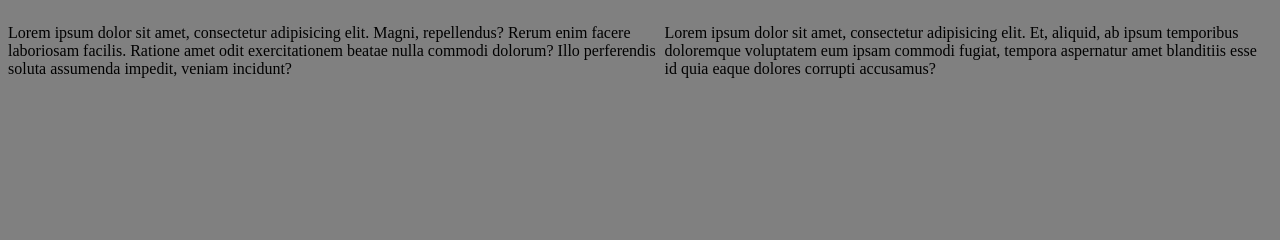
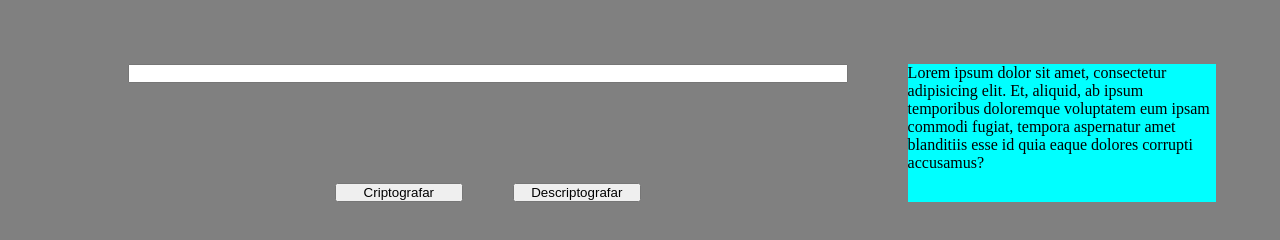
Before and after one commit to Wendel-Costa/decodificador, a plain HTML site: page index.html in a window 1280 px wide. Drawn offline with Linux system fonts and the light colour scheme.

Commit message:
adicionando estruturas do site

```diff
--- a/index.html
+++ b/index.html
@@ -11,15 +11,18 @@
     <header></header>
 
     <main class="principal">
-        <section class="principal__escrevertexto">
-            <p>Lorem ipsum dolor sit amet, consectetur adipisicing elit. Magni, repellendus? Rerum enim facere laboriosam facilis. Ratione amet odit exercitationem beatae nulla commodi dolorum? Illo perferendis soluta assumenda impedit, veniam incidunt?</p>
-            <section class="principal__escrevertexto__botoes"></section>
-        </section>
+        <div class="principal__escrevertexto">
+            <input></input>
+            <div class="principal__escrevertexto__botoes">
+                <button class="principal__escrevertexto__botoes__botao">Criptografar</button>
+                <button class="principal__escrevertexto__botoes__botao">Descriptografar</button>
+            </div>
+        </div>
 
-        <section class="principal__textodecodificado">
+        <div class="principal__textodecodificado">
             <p>Lorem ipsum dolor sit amet, consectetur adipisicing elit. Et, aliquid, ab ipsum temporibus doloremque voluptatem eum ipsam commodi fugiat, tempora aspernatur amet blanditiis esse id quia eaque dolores corrupti accusamus?</p>
-            <section class="principal__textodecodificado__copiar"></section>
-        </section>
+            <div class="principal__textodecodificado__copiar"></div>
+            </div>
 
     </main>
 
--- a/style.css
+++ b/style.css
@@ -1,7 +1,39 @@
+*{
+    margin: 0;
+    padding: 0;
+}
+
+
 body{
     background-color: gray;
 }
 
 .principal{
-    display: flex
+    display: flex;
+    padding: 5% 5% 5% 10%;
+    gap: 60px;
 }
+
+.principal__escrevertexto{
+    width: 70%;
+    display: flex;
+    flex-direction: column;
+    gap: 100px;
+
+}
+
+.principal__escrevertexto__botoes{
+    display: flex;
+    justify-content: center;
+    gap: 50px;
+}
+
+.principal__escrevertexto__botoes__botao{
+    width: 8rem;
+}
+
+
+.principal__textodecodificado{
+    background-color: aqua;
+    width: 30%;
+}
```
